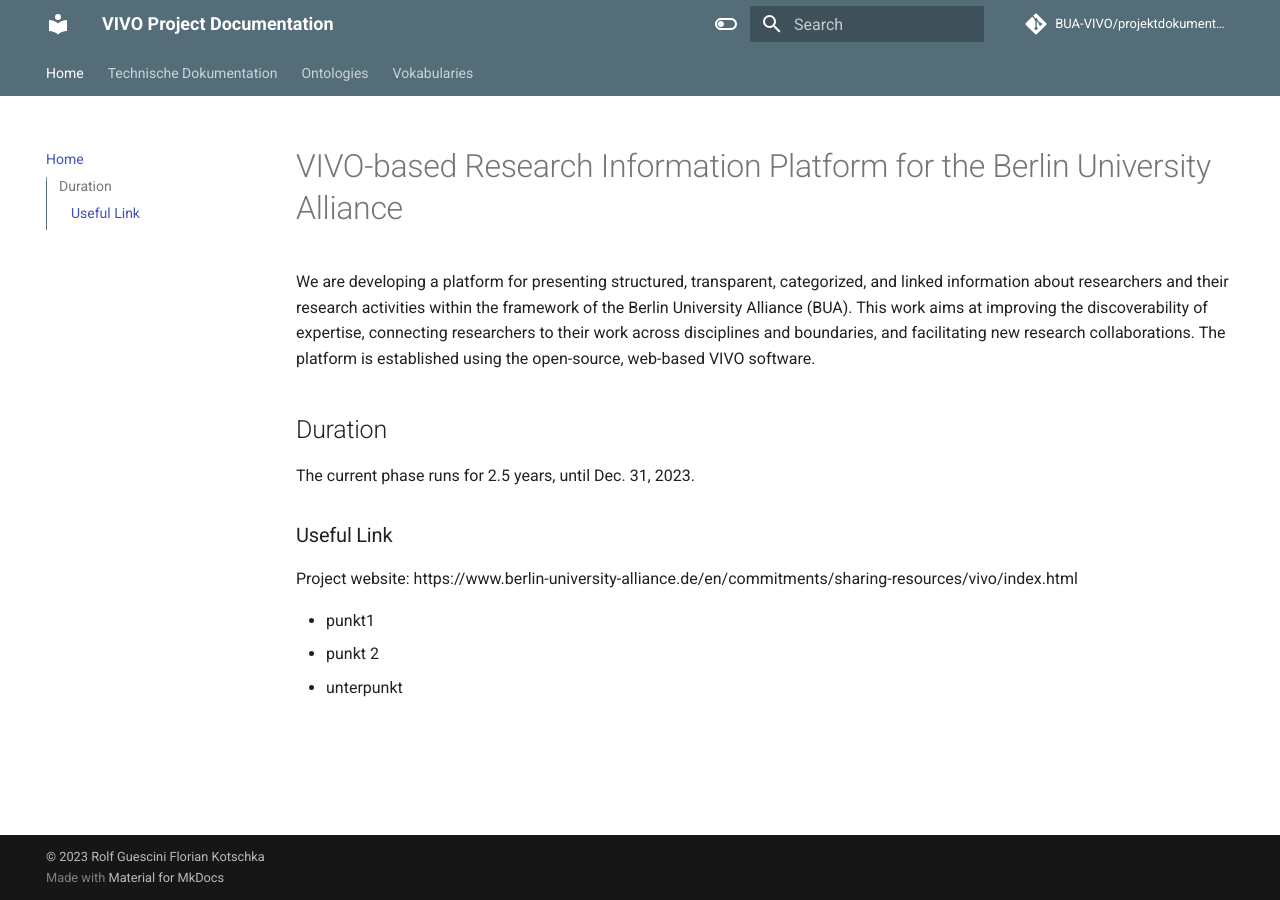
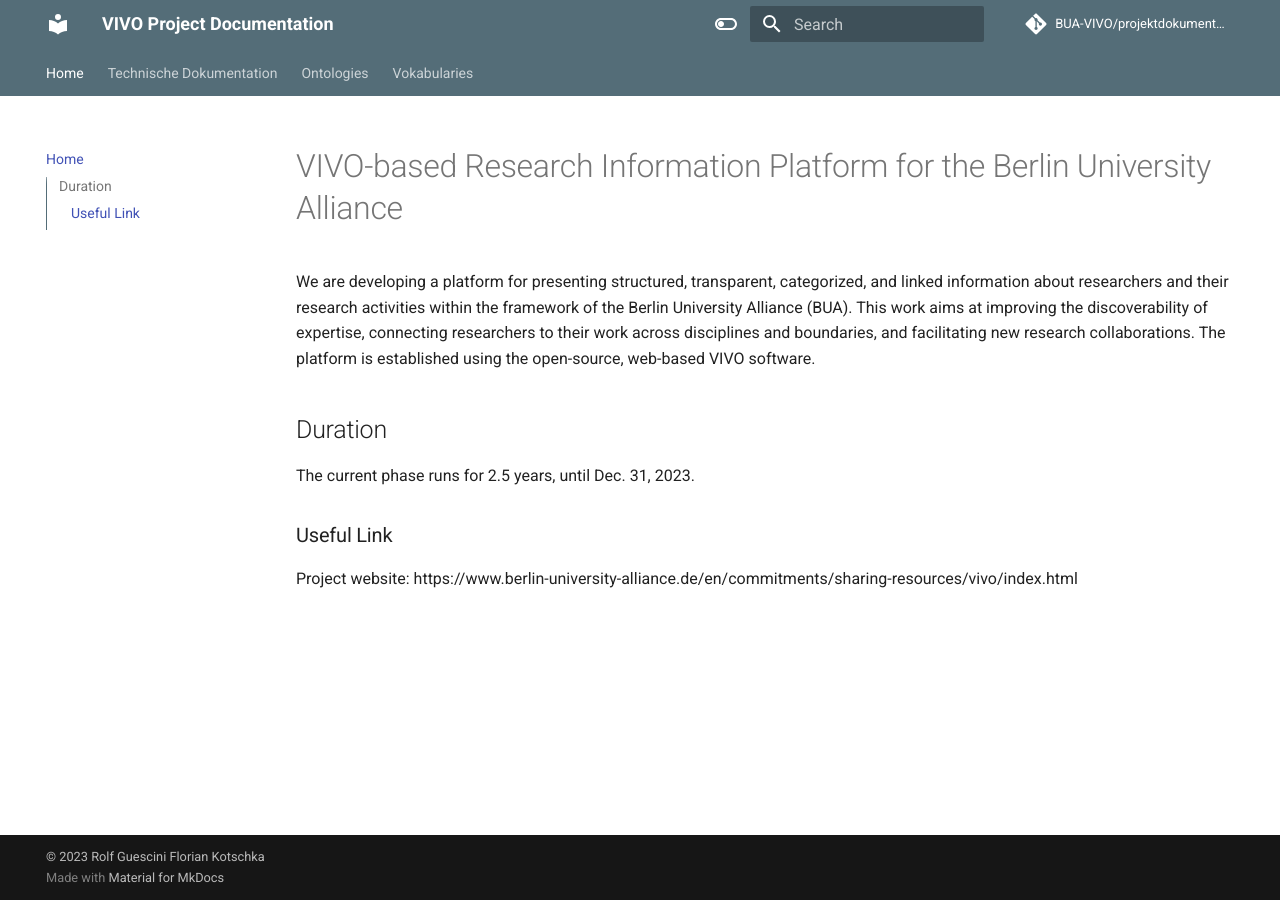
Before and after one commit to Fadalsh/projektdokumentation, an MkDocs documentation site: the page built from docs/index.md, in a window 1280 px wide. Built offline with MkDocs 1.6.1 and Material for MkDocs 9.7.7, drawn with Linux system fonts in a browser that asks for light colours; comment, search, counter and statistics services are not loaded.

```diff
--- a/docs/index.md
+++ b/docs/index.md
@@ -6,8 +6,3 @@
 
 ### Useful Link
 Project website: https://www.berlin-university-alliance.de/en/commitments/sharing-resources/vivo/index.html
-
-
-* punkt1
-* punkt 2
-  * unterpunkt
```
